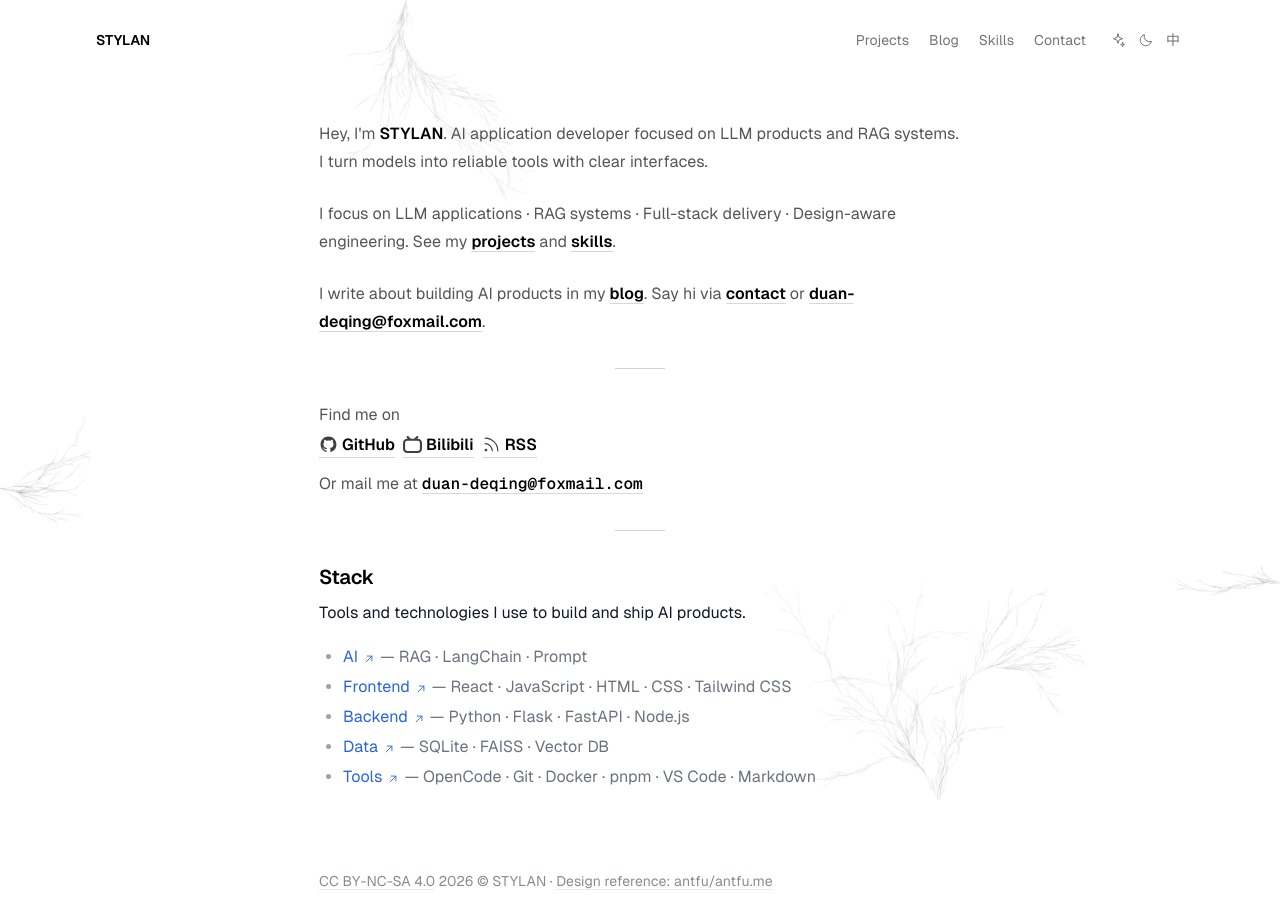
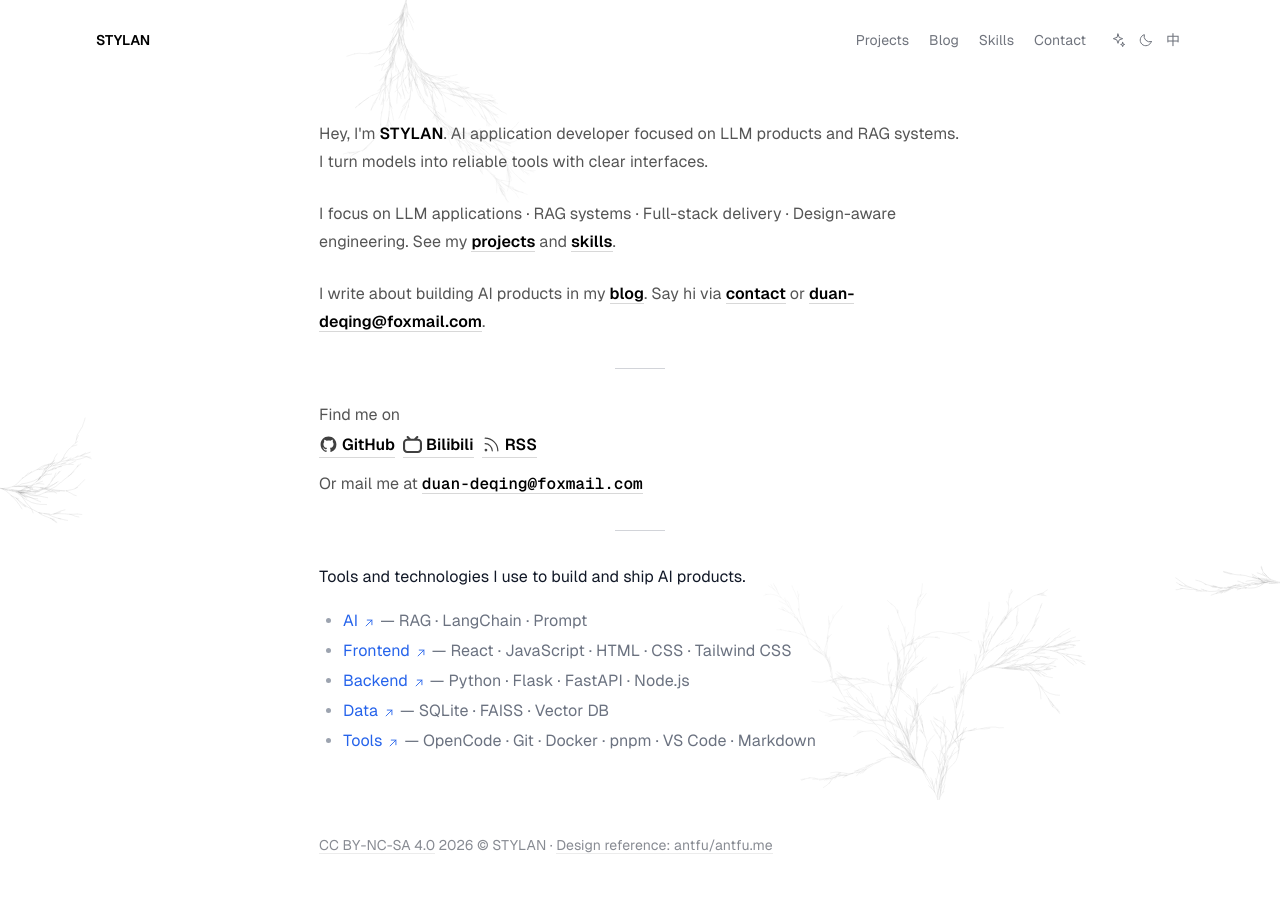
Before and after one commit to duan-deqing/duan-deqing.github.io, a React (Vite) app: page / in a window 1280 px wide. After the commit the page ends 879 px from the top, so only its background shows below. Built offline with nearby package versions, Linux system fonts and the light colour scheme.

Commit message:
style: 去掉首页 Stack 标题

```diff
--- a/src/pages/HomePage.jsx
+++ b/src/pages/HomePage.jsx
@@ -121,14 +121,8 @@ export default function HomePage() {
 
         <hr className="home-divider" />
 
-        <section aria-labelledby="home-stack">
-          <h2
-            id="home-stack"
-            className="text-lg font-semibold tracking-tight text-heading md:text-xl"
-          >
-            {t({ en: 'Stack', zh: '技术栈' })}
-          </h2>
-          <p className="mb-4 mt-2 text-base leading-[1.75] text-ink">
+        <section aria-label={t({ en: 'Stack', zh: '技术栈' })}>
+          <p className="mb-4 text-base leading-[1.75] text-ink">
             {t({
               en: 'Tools and technologies I use to build and ship AI products.',
               zh: '我用来构建与交付 AI 产品的工具与技术。',
```
Also changed, not shown: 2 other files (tests, documents, lock files or other folders).
